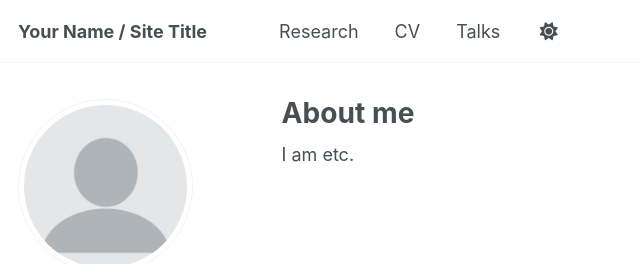
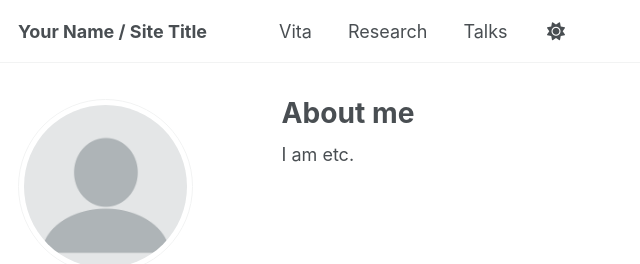
Before and after one commit to leonardferdinand/leonardferdinand.github.io, a Jekyll site: the page built from _pages/about.md, in a window 1280 px wide. Shown: the top 264 px of the page, without its empty margins (0-640 px from the left). Built offline with Jekyll 4.4.1, drawn with Linux system fonts in a browser that asks for light colours; some web fonts are replaced.

Commit message:
Remove CV from main navigation
Removed CV entry from navigation menu.

```diff
--- a/_data/navigation.yml
+++ b/_data/navigation.yml
@@ -8,12 +8,12 @@
 #      Markdown formatted page while the second is generated using JSON.
 
 main:
+
+  - title: "Vita"
+    url: /vita/
+
   - title: "Research"
     url: /publications/
-
-  - title: "CV"
-    url: /cv/
-
 
   - title: "Talks"
     url: /talks/
```
